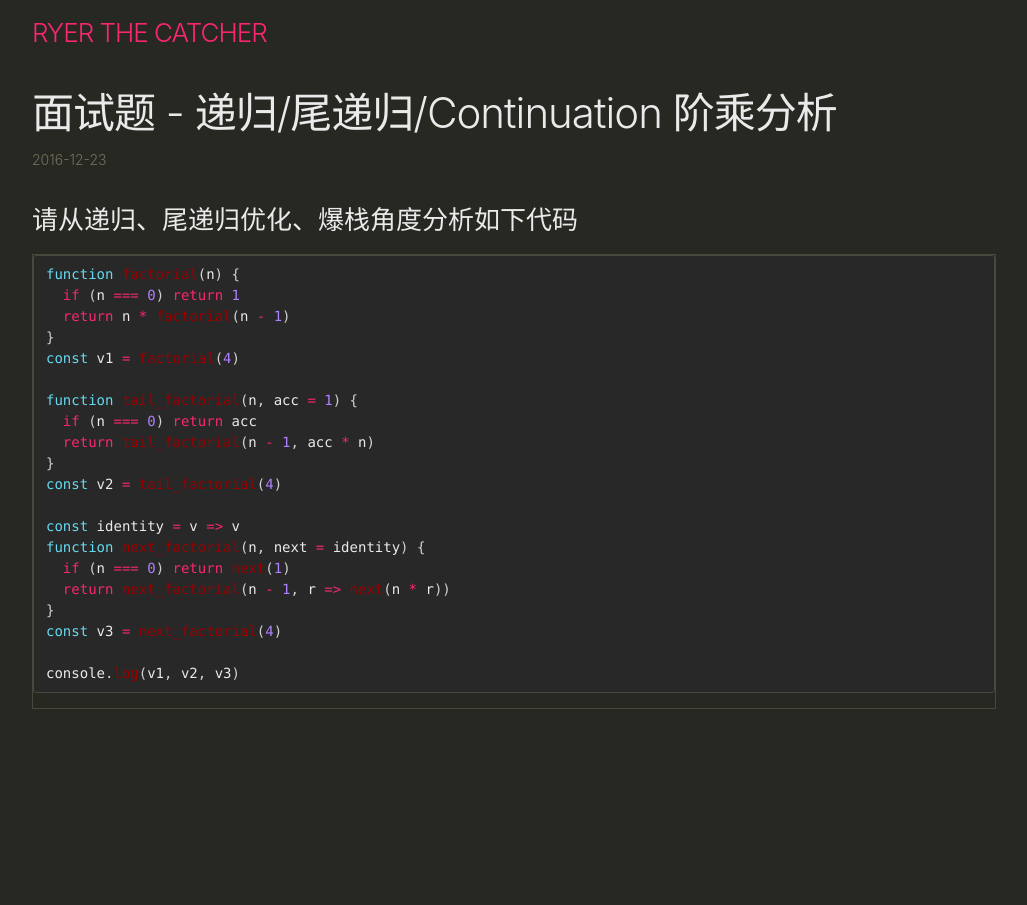
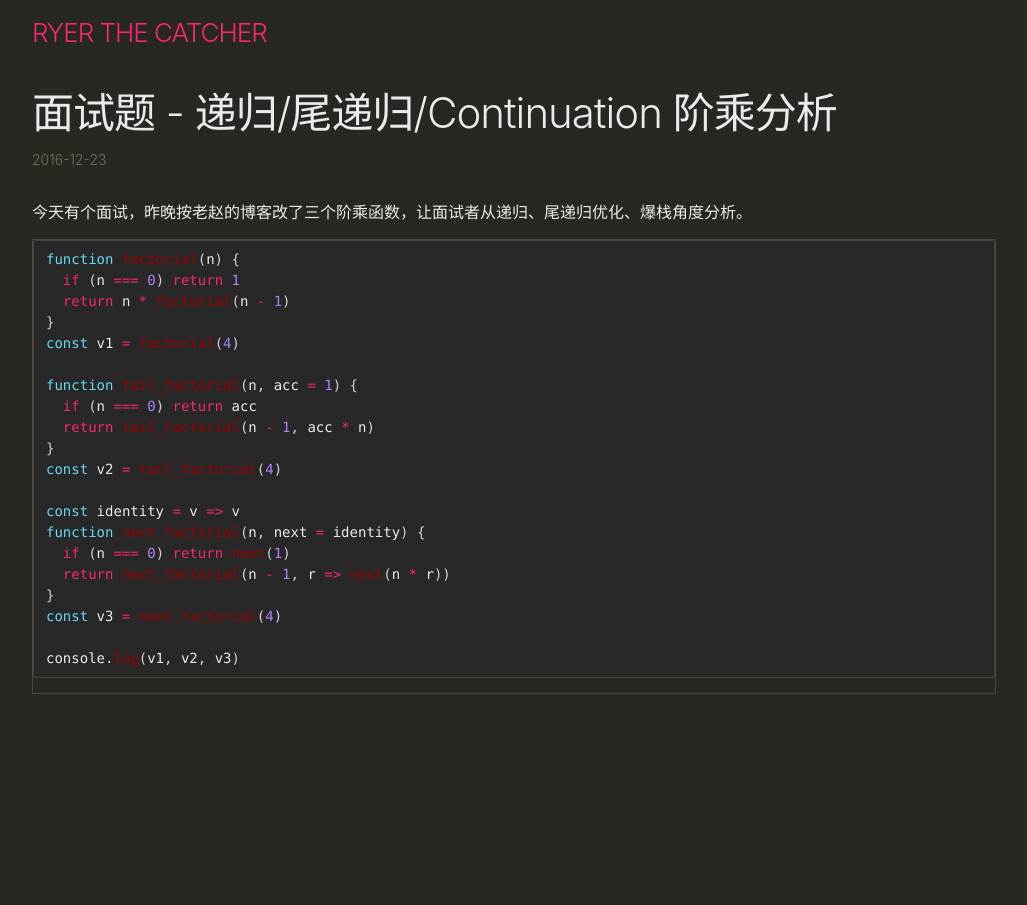
Before and after one commit to ryerh/ryerh.github.io, a Jekyll site: the page built from _posts/2016-12-23-recursion-factorial.markdown, in a window 1280 px wide. Shown: the whole page, without its empty margins (126-1153 px from the left). Built offline with Jekyll 4.4.1, drawn with Linux system fonts in a browser that asks for light colours.

Commit message:
Updated Recursion Factorial

````diff
--- a/_posts/2016-12-23-recursion-factorial.markdown
+++ b/_posts/2016-12-23-recursion-factorial.markdown
@@ -4,7 +4,7 @@ date: 2016-12-23 12:02:00 +08:00
 layout: post
 ---
 
-### 请从递归、尾递归优化、爆栈角度分析如下代码
+今天有个面试，昨晚按老赵的博客改了三个阶乘函数，让面试者从递归、尾递归优化、爆栈角度分析。
 
 ```js
 function factorial(n) {
````
